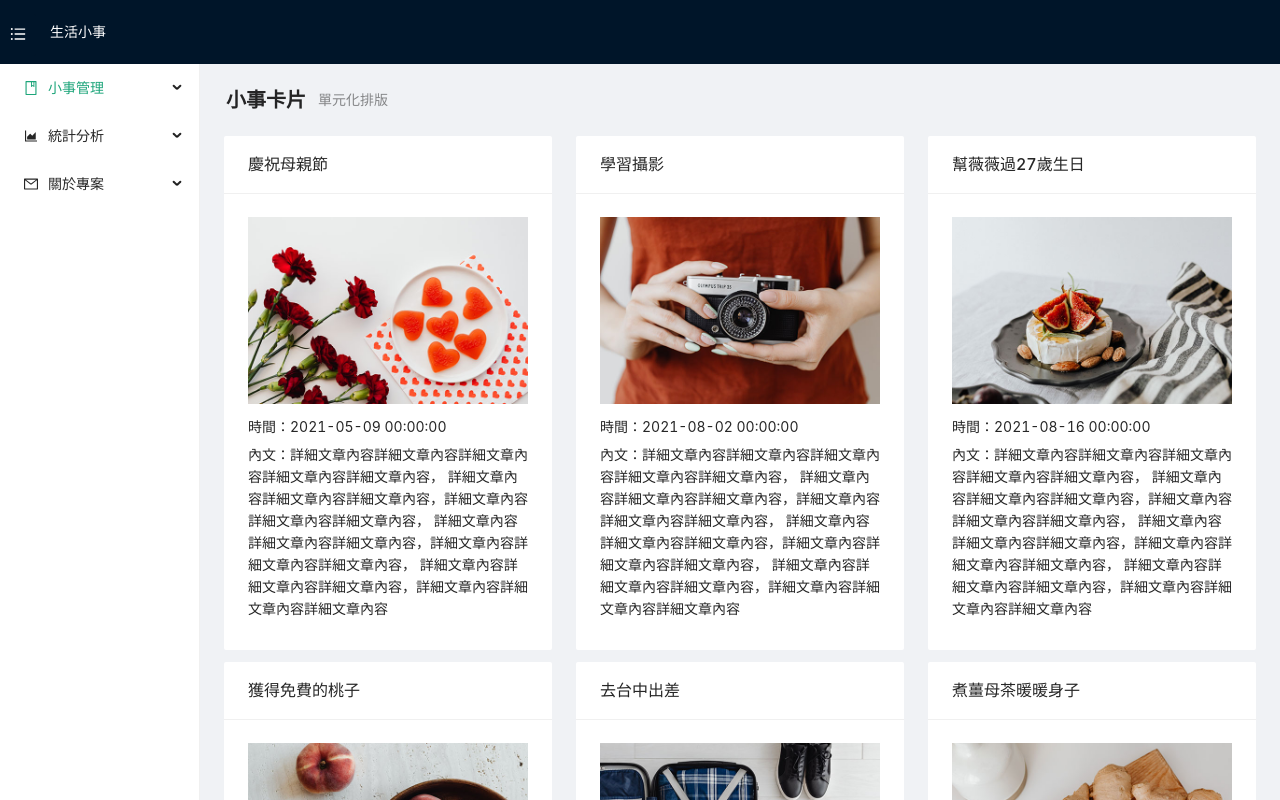
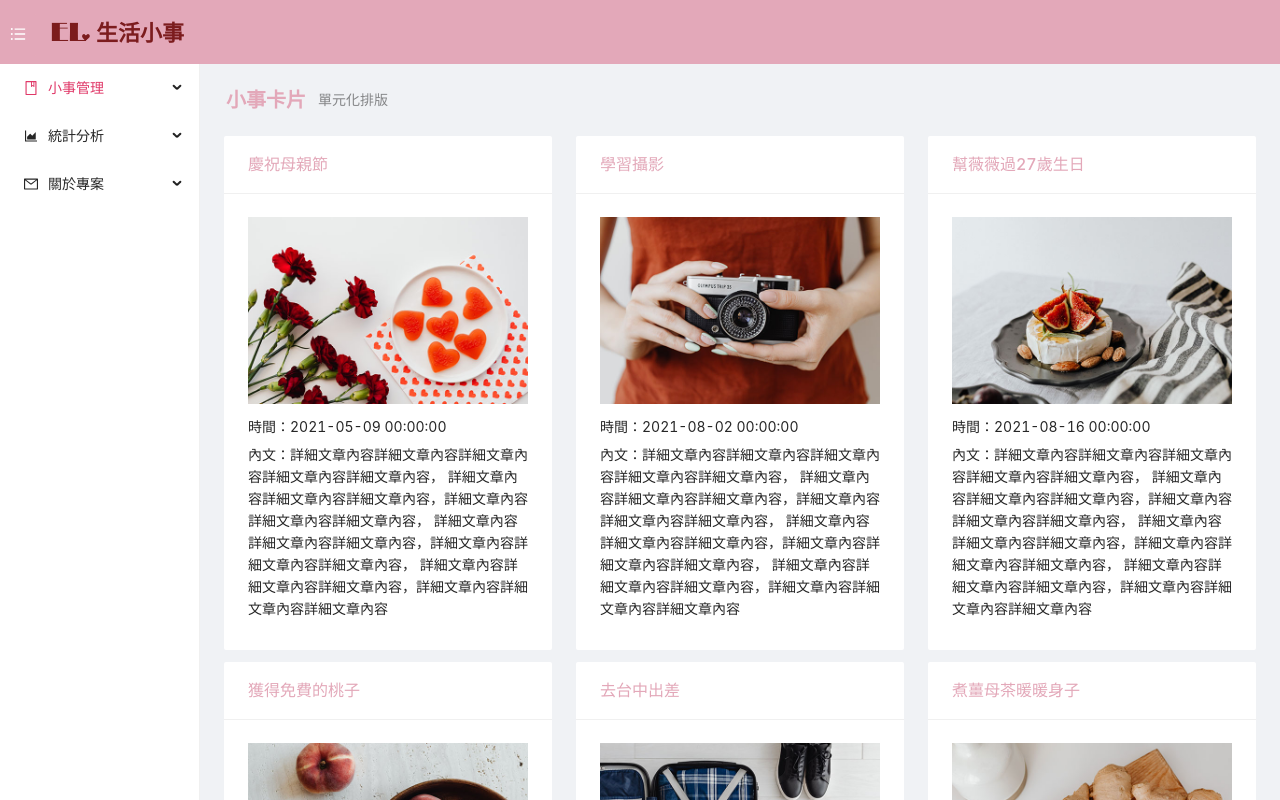
Before and after one commit to AbbyAbby33/life-essay, a React (Create React App) app: page /random-essay in a window 1280 px wide. Built offline with nearby package versions, Linux system fonts and the light colour scheme.

Commit message:
chore/feat: 1.調整主題顏色 2.更換logo及應用名稱 3.(開發者資訊)加card結構

```diff
--- a/craco.config.js
+++ b/craco.config.js
@@ -7,7 +7,11 @@ module.exports = {
       options: {
         lessLoaderOptions: {
           lessOptions: {
-            modifyVars: { '@primary-color': '#1DA57A' },
+            modifyVars: {
+              '@primary-color': '#e03868',
+              '@layout-header-background': '#e3a8b9',
+              // '@heading-color': '#e3a8b9'
+            },
             javascriptEnabled: true,
           },
         },
--- a/public/index.html
+++ b/public/index.html
@@ -24,7 +24,7 @@
       work correctly both with client-side routing and a non-root public URL.
       Learn how to configure a non-root public URL by running `npm run build`.
     -->
-    <title>React App</title>
+    <title>生活小事-前端工程師作品</title>
   </head>
   <body>
     <noscript>You need to enable JavaScript to run this app.</noscript>
--- a/src/App.js
+++ b/src/App.js
@@ -34,7 +34,12 @@ export default class App extends Component {
         return (
             <Layout>
                 <Header className="le-header">
-                    <h1>生活小事</h1>
+                    <div className="le-logo-img-wrap">
+                        <img src={`${process.env.PUBLIC_URL}/el-logo.png`} alt="essay-img"></img>
+                    </div>
+                    <h1>
+                        生活小事
+                    </h1>
                 </Header>
                 <Content>
                     <Layout className="site-layout-background">
--- a/src/App.less
+++ b/src/App.less
@@ -1,8 +1,22 @@
 @import 'antd/dist/antd.less';
 
 /* 1.header */
-.le-header > h1 {
-  color: #fff;
+.le-header {
+  .le-logo-img-wrap {
+    display: inline-block;
+    width: 40px;
+    margin-right: 6px;
+    img {
+      width: 100%;
+    }
+  }
+  h1 {
+    display: inline-block;
+    color: #7c1c1e;
+    font-size: 22px;
+    font-weight: bold;
+    vertical-align: sub;
+  }
 }
 
 /* 2.menu */
--- a/src/pages/AboutProject/ContactDeveloper/index.js
+++ b/src/pages/AboutProject/ContactDeveloper/index.js
@@ -1,5 +1,5 @@
 import React, { Component } from 'react';
-import { PageHeader } from 'antd';
+import { PageHeader, Row, Col, Card } from 'antd';
 
 export default class ContactDeveloper extends Component {
     render() {
@@ -11,6 +11,12 @@ export default class ContactDeveloper extends Component {
                     subTitle="聯絡資訊"
                     backIcon={false}
                 />
+                <Row gutter={24}>
+                    <Col xs={24}>
+                        <Card title="開發者資訊">
+                        </Card>
+                    </Col>
+                </Row>
             </div>
         )
     }
```
Also changed, not shown: src/index.js (+9 -0 lines), public/el-logo.png (added), 1 other file (tests, documents, lock files or other folders).
